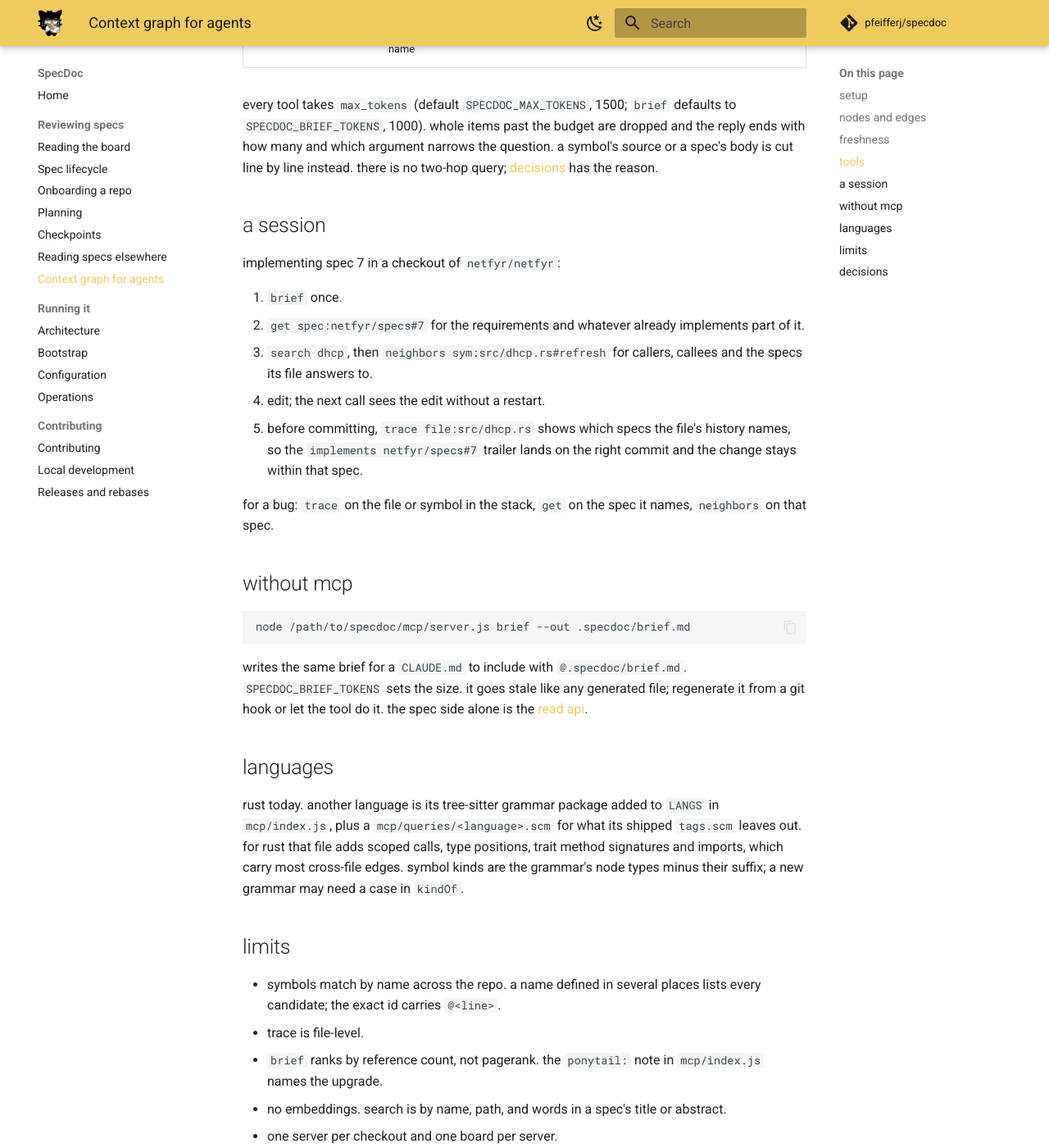
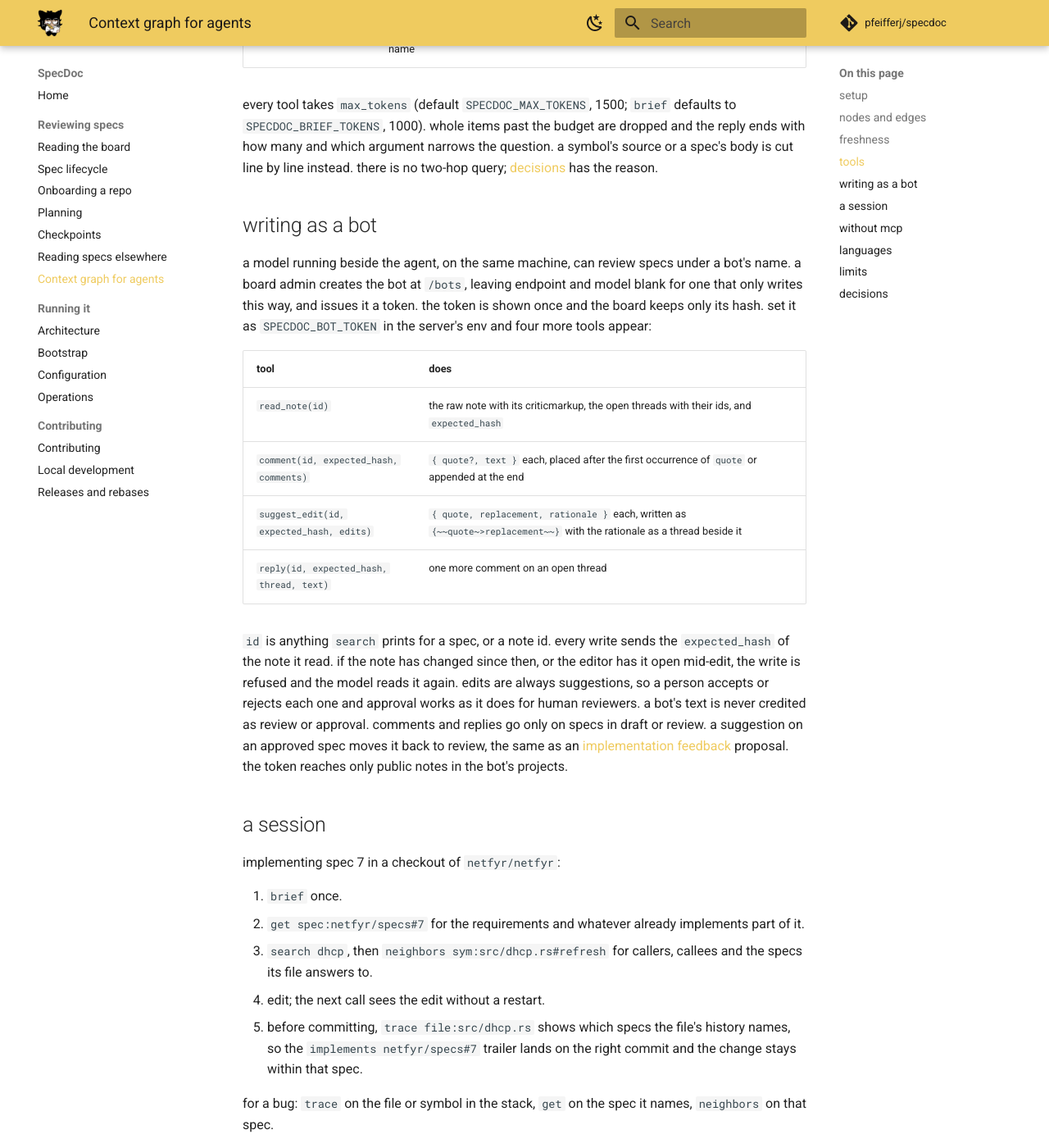
Before and after one commit to pfeifferj/specdoc, an MkDocs documentation site: the page built from docs/context-graph.md, in a window 1280 px wide and 1400 px high, scrolled down 2978 px. Shown: the whole window at 82% size. Built offline with MkDocs 1.6.1 and Material for MkDocs 9.7.7, drawn with Linux system fonts in a browser that asks for light colours; comment, search, counter and statistics services are not loaded; some of the changed text lies outside the part shown.

Commit message:
docs: describe bot writes through the mcp
Operators need to know how to issue a bot token and what it can reach,
and agent authors need the write tools and the api behind them.

Signed-off-by: Josephine Pfeiffer <hi@josie.lol>

````diff
--- a/docs/context-graph.md
+++ b/docs/context-graph.md
@@ -21,7 +21,8 @@ it runs over stdio in the implementation repo. `.mcp.json` there:
 ```
 
 it reads the board's [read api](api.md) and the checkout's working tree and
-`git log`. it writes nothing and holds no credential. knobs:
+`git log`. unless it is given a bot token it writes nothing and holds no
+credential ([writing as a bot](#writing-as-a-bot)). knobs:
 [configuration](configuration.md#specdoc-mcp).
 
 the spec repos it reads are the ones the checkout's `implements owner/repo#N`
@@ -106,6 +107,31 @@ dropped and the reply ends with how many and which argument narrows the
 question. a symbol's source or a spec's body is cut line by line instead.
 there is no two-hop query; [decisions](#decisions) has the reason.
 
+## writing as a bot
+
+a model running beside the agent, on the same machine, can review specs
+under a bot's name. a board admin creates the bot at `/bots`, leaving
+endpoint and model blank for one that only writes this way, and issues it a
+token. the token is shown once and the board keeps only its hash. set it as
+`SPECDOC_BOT_TOKEN` in the server's env and four more tools appear:
+
+| tool | does |
+|---|---|
+| `read_note(id)` | the raw note with its criticmarkup, the open threads with their ids, and `expected_hash` |
+| `comment(id, expected_hash, comments)` | `{ quote?, text }` each, placed after the first occurrence of `quote` or appended at the end |
+| `suggest_edit(id, expected_hash, edits)` | `{ quote, replacement, rationale }` each, written as `{~~quote~>replacement~~}` with the rationale as a thread beside it |
+| `reply(id, expected_hash, thread, text)` | one more comment on an open thread |
+
+`id` is anything `search` prints for a spec, or a note id. every write sends
+the `expected_hash` of the note it read. if the note has changed since then,
+or the editor has it open mid-edit, the write is refused and the model reads
+it again. edits are always suggestions, so a person accepts or rejects each
+one and approval works as it does for human reviewers. a bot's text is never
+credited as review or approval. comments and replies go only on specs in
+draft or review. a suggestion on an approved spec moves it back to review,
+the same as an [implementation feedback](configuration.md#implementation-feedback)
+proposal. the token reaches only public notes in the bot's projects.
+
 ## a session
 
 implementing spec 7 in a checkout of `netfyr/netfyr`:
````
Also changed, not shown: docs/api.md (+25 -0 lines), docs/architecture.md (+4 -1 lines), docs/configuration.md (+8 -0 lines), spec-board/README.md (+3 -0 lines).
